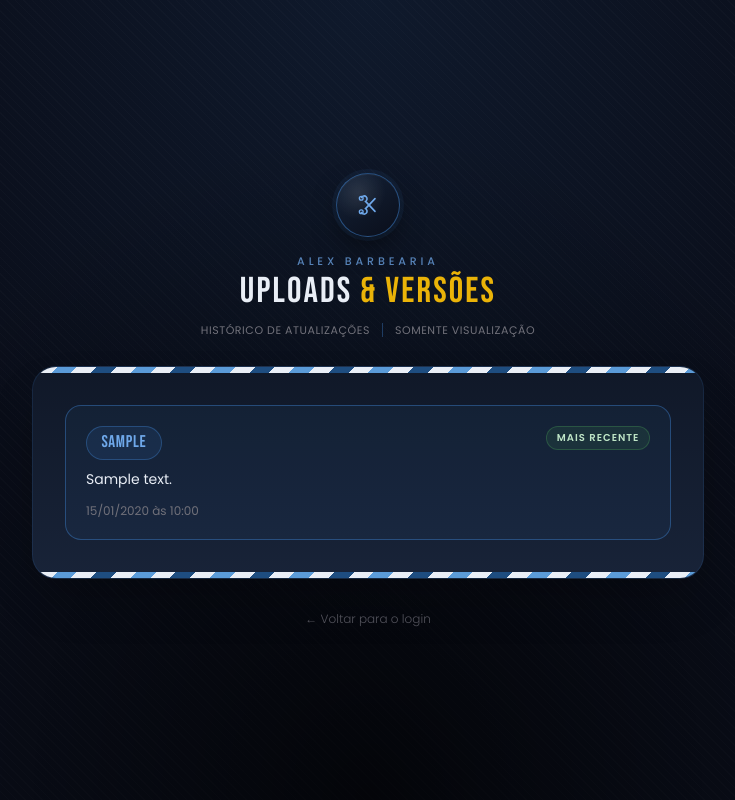
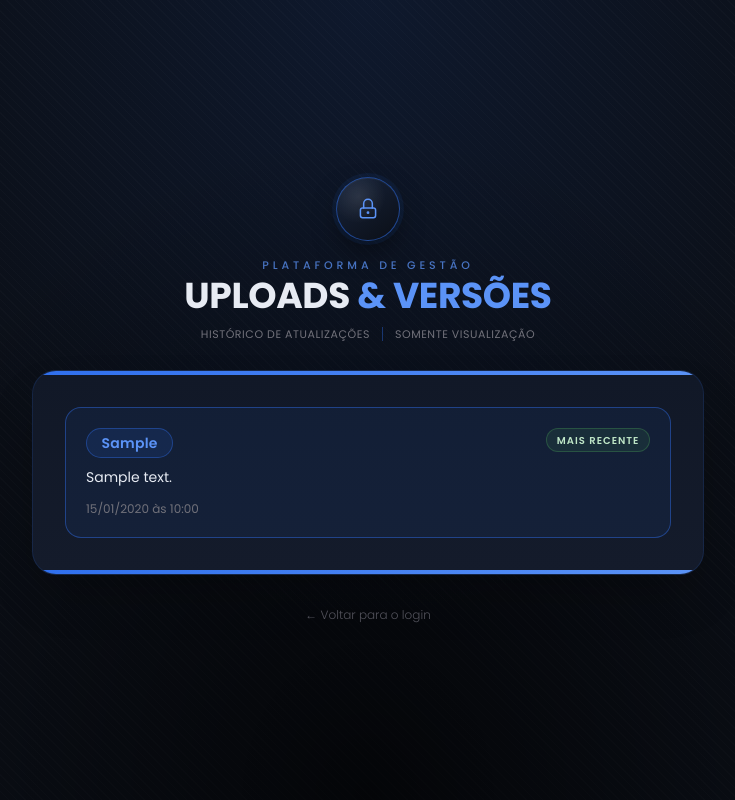
Before and after one commit to KaioADalfior/barbearia_erp, a PHP site: page /Uploads/paginas/uploads.php in a window 1280 px wide. Shown: the whole page, without its empty margins (272-1007 px from the left). Run offline with PHP 8.4, Linux system fonts and the light colour scheme; tables that the repository leaves empty hold one stand-in row (values such as "Sample post"); some libraries are stand-ins or nearby versions.

Commit message:
Remove branding Alex Barbearia, deixa o sistema genérico

```diff
--- a/Agendamentos/paginas/agendamento_listar.php
+++ b/Agendamentos/paginas/agendamento_listar.php
@@ -67,7 +67,7 @@ $STATUS_INFO = [
 <meta charset="UTF-8">
 <?php include __DIR__ . '/../../includes/theme-init.php'; ?>
 <meta name="viewport" content="width=device-width, initial-scale=1.0">
-<title>Agendamentos — Alex Barbearia</title>
+<title>Agendamentos — Sistema de Gestão</title>
 
 <script src="https://cdn.tailwindcss.com"></script>
 <link rel="preconnect" href="https://fonts.googleapis.com">
--- a/Agendamentos/paginas/agendar.php
+++ b/Agendamentos/paginas/agendar.php
@@ -17,7 +17,7 @@ $servicos = $pdo->query("SELECT idServico, nome, valor FROM Servico WHERE ativo
 <meta charset="UTF-8">
 <?php include __DIR__ . '/../../includes/theme-init.php'; ?>
 <meta name="viewport" content="width=device-width, initial-scale=1.0">
-<title>Agendar — Alex Barbearia</title>
+<title>Agendar — Sistema de Gestão</title>
 
 <script src="https://cdn.tailwindcss.com"></script>
 <link rel="preconnect" href="https://fonts.googleapis.com">
--- a/Barbeiros/paginas/barbeiro_cadastrar.php
+++ b/Barbeiros/paginas/barbeiro_cadastrar.php
@@ -11,7 +11,7 @@ $paginaAtual = 'barbeiro-cadastrar';
 <meta charset="UTF-8">
 <?php include __DIR__ . '/../../includes/theme-init.php'; ?>
 <meta name="viewport" content="width=device-width, initial-scale=1.0">
-<title>Cadastrar Barbeiro — Alex Barbearia</title>
+<title>Cadastrar Barbeiro — Sistema de Gestão</title>
 
 <script src="https://cdn.tailwindcss.com"></script>
 <link rel="preconnect" href="https://fonts.googleapis.com">
--- a/Barbeiros/paginas/barbeiro_listar.php
+++ b/Barbeiros/paginas/barbeiro_listar.php
@@ -30,7 +30,7 @@ $mensagens = [
 <meta charset="UTF-8">
 <?php include __DIR__ . '/../../includes/theme-init.php'; ?>
 <meta name="viewport" content="width=device-width, initial-scale=1.0">
-<title>Barbeiros — Alex Barbearia</title>
+<title>Barbeiros — Sistema de Gestão</title>
 
 <script src="https://cdn.tailwindcss.com"></script>
 <link rel="preconnect" href="https://fonts.googleapis.com">
--- a/Clientes/paginas/cliente_listar.php
+++ b/Clientes/paginas/cliente_listar.php
@@ -43,7 +43,7 @@ $mensagens = [
 <meta charset="UTF-8">
 <?php include __DIR__ . '/../../includes/theme-init.php'; ?>
 <meta name="viewport" content="width=device-width, initial-scale=1.0">
-<title>Clientes — Alex Barbearia</title>
+<title>Clientes — Sistema de Gestão</title>
 
 <script src="https://cdn.tailwindcss.com"></script>
 <link rel="preconnect" href="https://fonts.googleapis.com">
--- a/Configuracoes/paginas/configuracoes.php
+++ b/Configuracoes/paginas/configuracoes.php
@@ -38,7 +38,7 @@ $mensagensUpload = [
 <meta charset="UTF-8">
 <?php include __DIR__ . '/../../includes/theme-init.php'; ?>
 <meta name="viewport" content="width=device-width, initial-scale=1.0">
-<title>Configurações — Alex Barbearia</title>
+<title>Configurações — Sistema de Gestão</title>
 
 <script src="https://cdn.tailwindcss.com"></script>
 <script src="https://cdn.jsdelivr.net/npm/sweetalert2@11"></script>
--- a/Configuracoes/paginas/login_tentativas.php
+++ b/Configuracoes/paginas/login_tentativas.php
@@ -51,7 +51,7 @@ $mensagens = [
 <meta charset="UTF-8">
 <?php include __DIR__ . '/../../includes/theme-init.php'; ?>
 <meta name="viewport" content="width=device-width, initial-scale=1.0">
-<title>Tentativas de Login — Alex Barbearia</title>
+<title>Tentativas de Login — Sistema de Gestão</title>
 
 <script src="https://cdn.tailwindcss.com"></script>
 <link rel="preconnect" href="https://fonts.googleapis.com">
--- a/Financeiro/paginas/financeiro_aReceber.php
+++ b/Financeiro/paginas/financeiro_aReceber.php
@@ -12,7 +12,7 @@ $paginaAtual = 'financeiro-fiados';
 <meta charset="UTF-8">
 <?php include __DIR__ . '/../../includes/theme-init.php'; ?>
 <meta name="viewport" content="width=device-width, initial-scale=1.0">
-<title>Financeiro — Fiados — Alex Barbearia</title>
+<title>Financeiro — Fiados — Sistema de Gestão</title>
 
 <script src="https://cdn.tailwindcss.com"></script>
 <link rel="preconnect" href="https://fonts.googleapis.com">
--- a/Financeiro/paginas/financeiro_baixa.php
+++ b/Financeiro/paginas/financeiro_baixa.php
@@ -12,7 +12,7 @@ $paginaAtual = 'financeiro-baixa';
 <meta charset="UTF-8">
 <?php include __DIR__ . '/../../includes/theme-init.php'; ?>
 <meta name="viewport" content="width=device-width, initial-scale=1.0">
-<title>Financeiro — Cadastrar Baixa — Alex Barbearia</title>
+<title>Financeiro — Cadastrar Baixa — Sistema de Gestão</title>
 
 <script src="https://cdn.tailwindcss.com"></script>
 <link rel="preconnect" href="https://fonts.googleapis.com">
--- a/Financeiro/paginas/financeiro_dashboard.php
+++ b/Financeiro/paginas/financeiro_dashboard.php
@@ -12,7 +12,7 @@ $paginaAtual = 'financeiro-dashboard';
 <meta charset="UTF-8">
 <?php include __DIR__ . '/../../includes/theme-init.php'; ?>
 <meta name="viewport" content="width=device-width, initial-scale=1.0">
-<title>Financeiro — Dashboard — Alex Barbearia</title>
+<title>Financeiro — Dashboard — Sistema de Gestão</title>
 
 <script src="https://cdn.tailwindcss.com"></script>
 <link rel="preconnect" href="https://fonts.googleapis.com">
--- a/Financeiro/paginas/financeiro_relatorios.php
+++ b/Financeiro/paginas/financeiro_relatorios.php
@@ -11,7 +11,7 @@ $paginaAtual = 'financeiro-relatorios';
 <meta charset="UTF-8">
 <?php include __DIR__ . '/../../includes/theme-init.php'; ?>
 <meta name="viewport" content="width=device-width, initial-scale=1.0">
-<title>Financeiro — Relatórios — Alex Barbearia</title>
+<title>Financeiro — Relatórios — Sistema de Gestão</title>
 
 <script src="https://cdn.tailwindcss.com"></script>
 <link rel="preconnect" href="https://fonts.googleapis.com">
--- a/Financeiro/scripts/relatorio_gerar.php
+++ b/Financeiro/scripts/relatorio_gerar.php
@@ -79,7 +79,7 @@ try {
     $logoPath = __DIR__ . '/../../assets/img/logoRelatorio.png';
 
     $pdfBytes = construirRelatorioPdf(
-        'Alex Barbearia',
+        'Sistema de Gestão',
         $nomeBarbeiro,
         $tipo,
         $dataInicio,
--- a/Painel/paginas/painel_admin.php
+++ b/Painel/paginas/painel_admin.php
@@ -10,7 +10,7 @@ $paginaAtual = 'dashboard';
 <meta charset="UTF-8">
 <?php include __DIR__ . '/../../includes/theme-init.php'; ?>
 <meta name="viewport" content="width=device-width, initial-scale=1.0">
-<title>Alex Barbearia — Painel</title>
+<title>Sistema de Gestão — Painel</title>
 
 <script src="https://cdn.tailwindcss.com"></script>
 <link rel="preconnect" href="https://fonts.googleapis.com">
--- a/Painel/paginas/painel_barbeiro.php
+++ b/Painel/paginas/painel_barbeiro.php
@@ -93,7 +93,7 @@ for ($i = 5; $i >= 0; $i--) {
 <meta charset="UTF-8">
 <?php include __DIR__ . '/../../includes/theme-init.php'; ?>
 <meta name="viewport" content="width=device-width, initial-scale=1.0">
-<title>Alex Barbearia — Painel do Barbeiro</title>
+<title>Sistema de Gestão — Painel do Barbeiro</title>
 
 <script src="https://cdn.tailwindcss.com"></script>
 <link rel="preconnect" href="https://fonts.googleapis.com">
--- a/Perfil/paginas/perfil.php
+++ b/Perfil/paginas/perfil.php
@@ -29,7 +29,7 @@ $inicial     = strtoupper(substr($barbeiro['nome'] ?? 'B', 0, 1));
 <meta name="csrf-token" content="<?= htmlspecialchars(csrf_token(), ENT_QUOTES, 'UTF-8') ?>">
 <?php include __DIR__ . '/../../includes/theme-init.php'; ?>
 <meta name="viewport" content="width=device-width, initial-scale=1.0">
-<title>Perfil — Alex Barbearia</title>
+<title>Perfil — Sistema de Gestão</title>
 
 <script src="https://cdn.tailwindcss.com"></script>
 <script src="https://cdn.jsdelivr.net/npm/sweetalert2@11"></script>
--- a/Servicos/paginas/servico_listar.php
+++ b/Servicos/paginas/servico_listar.php
@@ -41,7 +41,7 @@ $mensagens = [
 <meta charset="UTF-8">
 <?php include __DIR__ . '/../../includes/theme-init.php'; ?>
 <meta name="viewport" content="width=device-width, initial-scale=1.0">
-<title>Serviços — Alex Barbearia</title>
+<title>Serviços — Sistema de Gestão</title>
 
 <script src="https://cdn.tailwindcss.com"></script>
 <link rel="preconnect" href="https://fonts.googleapis.com">
--- a/Uploads/paginas/uploads.php
+++ b/Uploads/paginas/uploads.php
@@ -19,23 +19,23 @@ $uploads = $stmt->fetchAll();
 <head>
 <meta charset="UTF-8">
 <meta name="viewport" content="width=device-width, initial-scale=1.0">
-<title>Uploads &amp; Versões — Alex Barbearia</title>
+<title>Uploads &amp; Versões — Sistema de Gestão</title>
 
 <script src="https://cdn.tailwindcss.com"></script>
 <link rel="preconnect" href="https://fonts.googleapis.com">
-<link href="https://fonts.googleapis.com/css2?family=Bebas+Neue&family=Poppins:ital,wght@0,300;0,400;0,500;0,600;0,700;1,400&display=swap" rel="stylesheet">
+<link href="https://fonts.googleapis.com/css2?family=Poppins:ital,wght@0,300;0,400;0,500;0,600;0,700;1,400&display=swap" rel="stylesheet">
 
 <style>
     :root{
-        --onyx:#0a0e1a;
-        --charcoal:#101828;
-        --charcoal-2:#182338;
-        --charcoal-3:#182338;
-        --gold:#3d7ec9;
-        --gold-light:#6fa8ea;
-        --cream:#e9eef6;
-        --pole-red:#1e4d80;
-        --pole-blue:#5b9bd8;
+        --onyx:#0b0f17;
+        --charcoal:#111827;
+        --charcoal-2:#141b2b;
+        --charcoal-3:#1a2236;
+        --gold:#2f6fed;
+        --gold-light:#5b93f7;
+        --cream:#e7ebf3;
+        --pole-red:#64748b;
+        --pole-blue:#94a3b8;
     }
 
     *{ box-sizing:border-box; }
@@ -44,15 +44,16 @@ $uploads = $stmt->fetchAll();
         font-family:'Poppins', sans-serif;
         background-color:var(--onyx);
         background-image:
-            radial-gradient(ellipse at 50% 0%, rgba(61,126,201,0.10), transparent 55%),
+            radial-gradient(ellipse at 50% 0%, rgba(47,111,237,0.10), transparent 55%),
             radial-gradient(ellipse at 50% 100%, rgba(0,0,0,0.65), transparent 60%),
             repeating-linear-gradient(45deg, rgba(255,255,255,0.015) 0, rgba(255,255,255,0.015) 1px, transparent 1px, transparent 6px);
         min-height:100vh;
     }
 
     .display{
-        font-family:'Bebas Neue', sans-serif;
-        letter-spacing:0.06em;
+        font-family:'Poppins', sans-serif;
+        font-weight:700;
+        letter-spacing:-0.01em;
     }
 
     .eyebrow{
@@ -65,38 +66,26 @@ $uploads = $stmt->fetchAll();
     .emblem{
         background:
             radial-gradient(circle at 35% 30%, rgba(255,255,255,0.10), transparent 45%),
-            linear-gradient(145deg, #142238, #0a0e1a);
-        border:1px solid rgba(61,126,201,0.55);
+            linear-gradient(145deg, #17233a, #0b0f17);
+        border:1px solid rgba(47,111,237,0.55);
         box-shadow:
-            0 0 0 4px rgba(61,126,201,0.08),
+            0 0 0 4px rgba(47,111,237,0.08),
             0 12px 30px -8px rgba(0,0,0,0.7),
             inset 0 1px 1px rgba(255,255,255,0.05);
     }
 
+    /* Faixa de destaque neutra — mesmo tratamento de assets/css/admin-theme.css
+       (.barber-stripe-thin): barra sólida na cor de destaque do sistema, sem
+       referência temática a barbearia. */
     .barber-stripe{
-        height:6px;
+        height:4px;
         width:100%;
-        background:repeating-linear-gradient(
-            -45deg,
-            var(--pole-red) 0 14px,
-            var(--cream) 14px 28px,
-            var(--pole-blue) 28px 42px,
-            var(--cream) 42px 56px
-        );
-        background-size:200% 100%;
-        animation:pole-scroll 7s linear infinite;
-    }
-    @keyframes pole-scroll{
-        from{ background-position:0 0; }
-        to{ background-position:-79px 0; }
-    }
-    @media (prefers-reduced-motion: reduce){
-        .barber-stripe{ animation:none; }
+        background:linear-gradient(90deg, var(--gold), var(--gold-light));
     }
 
     .card{
         background:linear-gradient(180deg, var(--charcoal), var(--charcoal-2));
-        border:1px solid rgba(61,126,201,0.14);
+        border:1px solid rgba(47,111,237,0.14);
     }
 
     .version-item{
@@ -105,23 +94,24 @@ $uploads = $stmt->fetchAll();
         transition:border-color .2s, background-color .2s;
     }
     .version-item:hover{
-        border-color:rgba(61,126,201,0.3);
-        background:rgba(61,126,201,0.04);
+        border-color:rgba(47,111,237,0.3);
+        background:rgba(47,111,237,0.04);
     }
     .version-item:first-child{
-        border-color:rgba(61,126,201,0.45);
-        background:rgba(61,126,201,0.07);
+        border-color:rgba(47,111,237,0.45);
+        background:rgba(47,111,237,0.07);
     }
 
     .badge-versao{
         display:inline-flex;
         align-items:center;
-        font-family:'Bebas Neue', sans-serif;
-        letter-spacing:0.04em;
-        font-size:17px;
+        font-family:'Poppins', sans-serif;
+        font-weight:600;
+        letter-spacing:0.02em;
+        font-size:14px;
         color:var(--gold-light);
-        background:rgba(61,126,201,0.12);
-        border:1px solid rgba(61,126,201,0.4);
+        background:rgba(47,111,237,0.12);
+        border:1px solid rgba(47,111,237,0.4);
         border-radius:999px;
         padding:0.2rem 0.9rem;
     }
@@ -143,7 +133,7 @@ $uploads = $stmt->fetchAll();
     .divider-tick{
         width:1px;
         height:14px;
-        background:rgba(61,126,201,0.4);
+        background:rgba(47,111,237,0.4);
     }
 </style>
 </head>
@@ -155,17 +145,16 @@ $uploads = $stmt->fetchAll();
     <!-- Emblema -->
     <div class="flex flex-col items-center mb-7">
         <div class="emblem w-16 h-16 rounded-full flex items-center justify-center mb-4">
-            <svg width="28" height="28" viewBox="0 0 24 24" fill="none" xmlns="http://www.w3.org/2000/svg">
-                <path d="M6.5 5.5a2.5 2.5 0 1 1 3.4 3.4L18 17.5" stroke="#6fa8ea" stroke-width="1.4" stroke-linecap="round"/>
-                <path d="M6.5 18.5a2.5 2.5 0 1 0 3.4-3.4L18 6.5" stroke="#6fa8ea" stroke-width="1.4" stroke-linecap="round"/>
-                <circle cx="6.2" cy="6.2" r="1.6" stroke="#6fa8ea" stroke-width="1.2"/>
-                <circle cx="6.2" cy="17.8" r="1.6" stroke="#6fa8ea" stroke-width="1.2"/>
+            <svg width="26" height="26" viewBox="0 0 24 24" fill="none" xmlns="http://www.w3.org/2000/svg">
+                <rect x="5" y="11" width="14" height="9" rx="2" stroke="var(--gold-light)" stroke-width="1.4"/>
+                <path d="M8 11V7a4 4 0 0 1 8 0v4" stroke="var(--gold-light)" stroke-width="1.4" stroke-linecap="round"/>
+                <circle cx="12" cy="15.4" r="1.3" fill="var(--gold-light)"/>
             </svg>
         </div>
 
-        <p class="eyebrow uppercase mb-1" style="color:var(--gold-light); opacity:.75">Alex Barbearia</p>
+        <p class="eyebrow uppercase mb-1" style="color:var(--gold-light); opacity:.75">Plataforma de Gestão</p>
         <h1 class="display text-4xl text-[color:var(--cream)] leading-none">
-            UPLOADS <span class="text-yellow-500">&amp; VERSÕES</span>
+            UPLOADS <span style="color:var(--gold-light)">&amp; VERSÕES</span>
         </h1>
         <div class="flex items-center gap-3 mt-3 text-[11px] text-zinc-500 tracking-wider">
             <span>HISTÓRICO DE ATUALIZAÇÕES</span>
--- a/includes/RelatorioPdfBuilder.php
+++ b/includes/RelatorioPdfBuilder.php
@@ -58,7 +58,7 @@ class RelatorioPdfBuilder extends FPDF
         $this->SetAutoPageBreak(true, 20);
         $this->AliasNbPages();
         $this->SetTitle($this->conv($tituloRelatorio));
-        $this->SetCreator('Alex Barbearia');
+        $this->SetCreator('Sistema de Gestão');
     }
 
     /** Converte UTF-8 (padrão do resto do sistema) para o encoding das fontes core do FPDF. */
@@ -90,7 +90,7 @@ class RelatorioPdfBuilder extends FPDF
         $xTexto = 14;
 
         if ($this->logoPath) {
-            // Logo já contém o nome "Alex Barbearia" na própria arte, então
+            // A logo já contém o nome do sistema na própria arte, então
             // o nome não é repetido em texto ao lado — evita redundância.
             $this->Image($this->logoPath, 14, $y, 26);
             $xTexto = 44;
```
Also changed, not shown: Autenticacao/paginas/login.php (+40 -53 lines), 1 other file.
